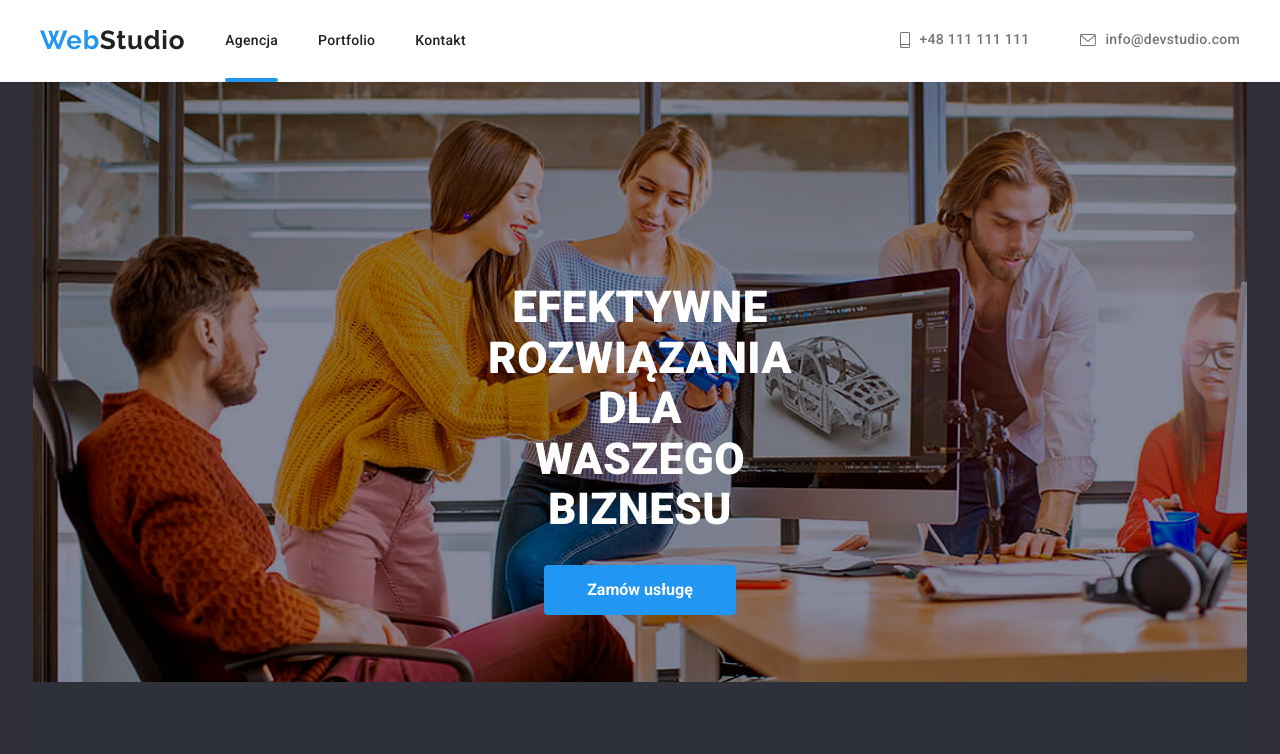
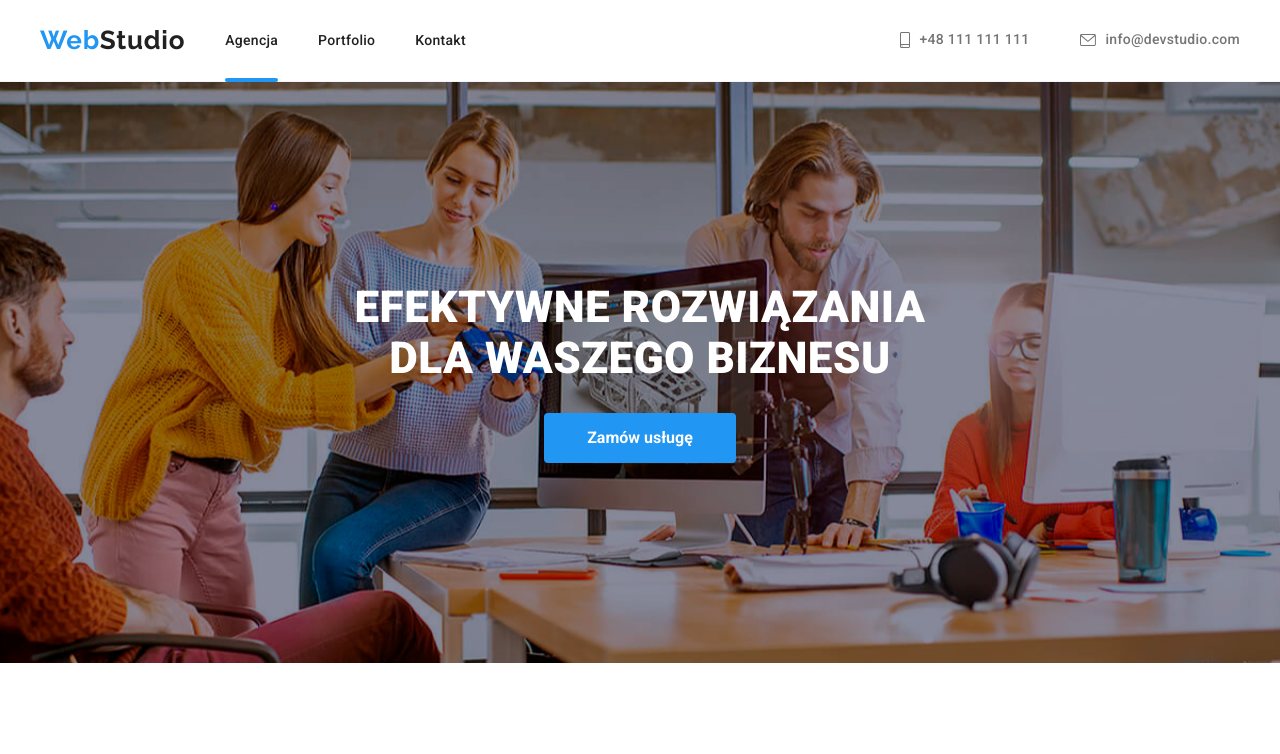
Before and after one commit to patrykdzieza/goit-hw-markup-06, a plain HTML site: page index.html in a window 1280 px wide. Shown: the top 754 px of the page. Drawn offline with Linux system fonts and the light colour scheme.

Commit message:
Fixed Hero Container after adding Modern Normalize

```diff
--- a/CSS/styles.css
+++ b/CSS/styles.css
@@ -248,18 +248,22 @@ p {
 
 /* -- INDEX.HTML STYLES -- */
 
-.hero__container--background {
-  background-color: var(--dark-background);
+.header-img {
+  display: flex;
+  z-index: 0;
 }
+
 .hero__container {
   z-index: 99;
   display: flex;
   justify-content: center;
+  background-image: url('../images/header.png');
+  background-color: rgba(47, 48, 58, 0.4);
+  background-repeat: no-repeat;
+  background-position: center;
 }
-
-.header-img {
-  display: flex;
-  z-index: 0;
+.hero__container--background {
+  background-color: var(--dark-background);
 }
 .hero__title {
   color: var(--white);
@@ -272,12 +276,9 @@ p {
   display: flex;
   justify-content: center;
   flex-direction: column;
-  flex-basis: 616px;
-  padding: 200px 455px 200px 455px;
+  flex-basis: 600px;
+  padding: 200px 0px 200px 0px;
   gap: 30px;
-  background-image: url('../images/header.png');
-  background-color: rgba(47, 48, 58, 0.4);
-  background-repeat: no-repeat;
 }
 
 .section__filters {
--- a/index.html
+++ b/index.html
@@ -52,13 +52,23 @@
     </header>
 
     <main>
-      <section class="hero__container hero__container--background">
+      <!-- <section class="hero__container">
+        <div class="hero__content">
+          <h1 class="hero__title"> EFEKTYWNE ROZWIĄZANIA DLA WASZEGO BIZNESU</h1>
+          <button class="button__primary button__primary--bold-text" type="button" data-modal-open>
+            Zamów usługę
+          </button>
+        </div>
+      </section> -->
+      <section  class="hero__container hero__container--background">
+
         <div class="hero__content">
           <h1 class="hero__title">EFEKTYWNE ROZWIĄZANIA DLA WASZEGO BIZNESU</h1>
           <button class="button__primary button__primary--bold-text" type="button" data-modal-open>
             Zamów usługę
           </button>
         </div>
+
       </section>
 
       <section class="section">
```
